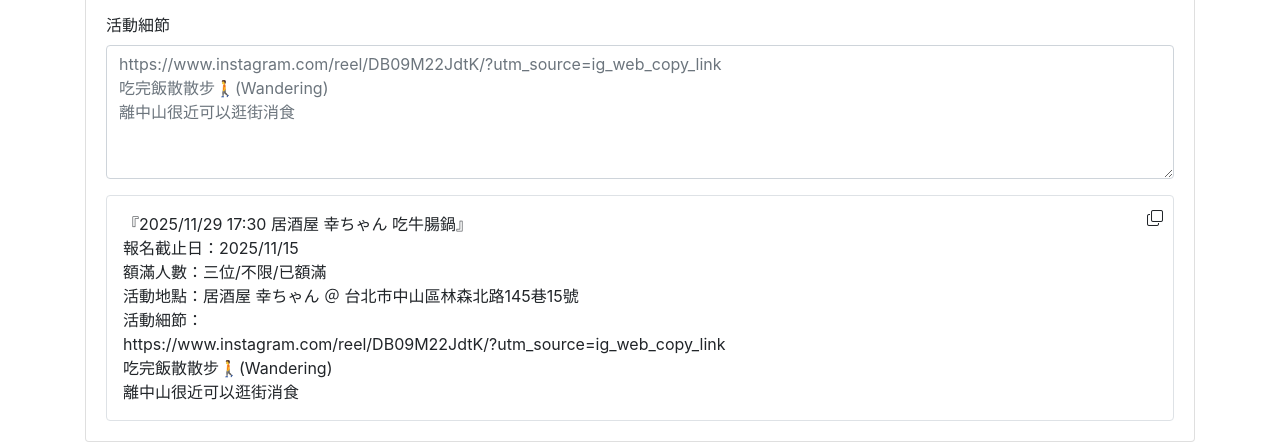
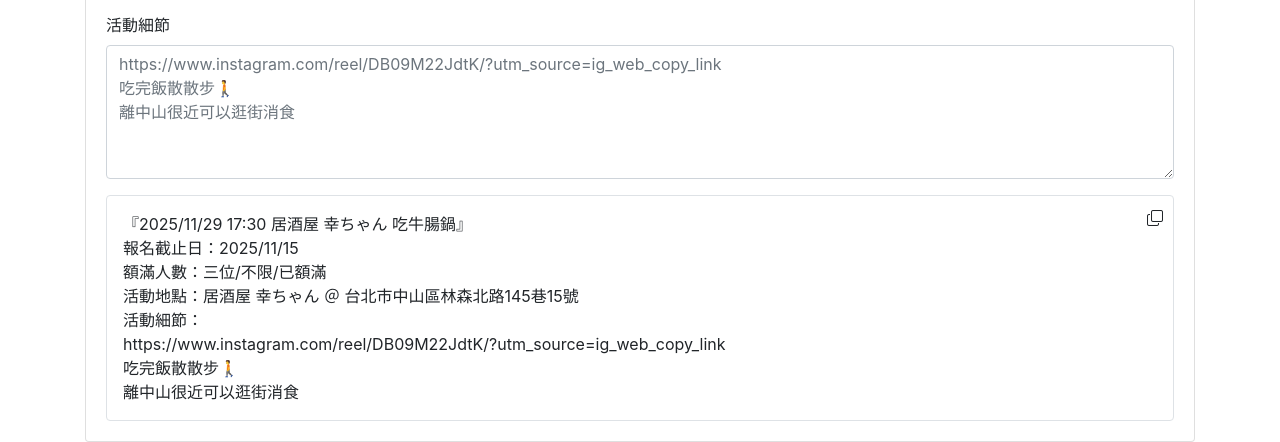
Before and after one commit to mick1031/GoOnATrip, a plain HTML site: page index.html in a window 1280 px wide. Shown: the part 785-1227 px from the top of the page. Drawn offline with nearby package versions, Linux system fonts and the light colour scheme.

Commit message:
更新活動細節，移除不必要的文字描述，簡化內容

```diff
--- a/index.html
+++ b/index.html
@@ -62,7 +62,7 @@
                     <div class="form-group">
                         <label for="detail">活動細節</label>
                         <textarea class="form-control v-input" name="detail" rows="5" placeholder="https://www.instagram.com/reel/DB09M22JdtK/?utm_source=ig_web_copy_link
-吃完飯散散步🚶(Wandering)
+吃完飯散散步🚶
 離中山很近可以逛街消食"></textarea>
                     </div>
                 </div>
@@ -85,7 +85,7 @@
                 deadline: '2025/11/15',
                 capacity: '三位/不限/已額滿',
                 detail:`https://www.instagram.com/reel/DB09M22JdtK/?utm_source=ig_web_copy_link
-吃完飯散散步🚶(Wandering)
+吃完飯散散步🚶
 離中山很近可以逛街消食
                 `
             }
```
